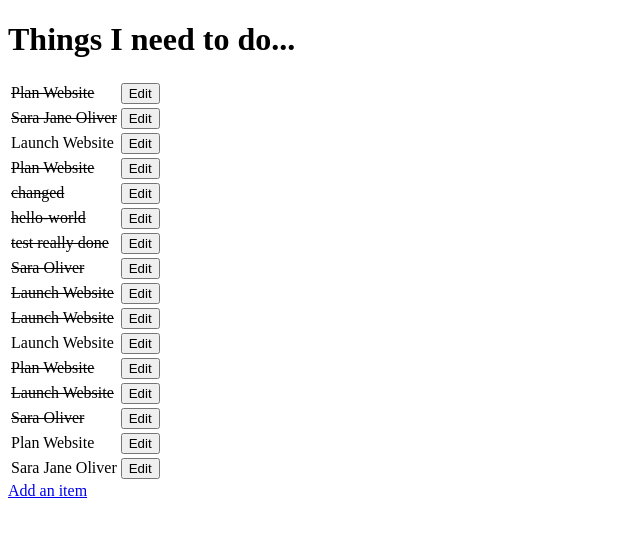
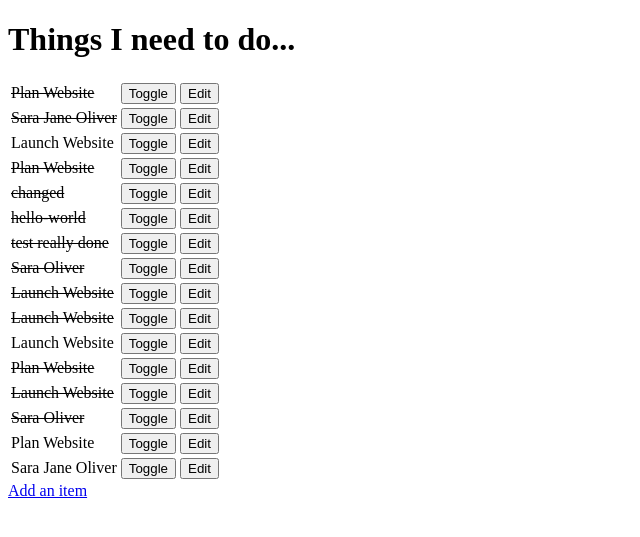
Before and after one commit to SOliv1/django-todo_project, a Django app: page / in a window 1280 px wide. Shown: the top 537 px of the page, without its empty margins (0-640 px from the left). Run offline with Django 3.2, Linux system fonts and the light colour scheme; data comes from the database, SQL or seed files in the repository; both versions use the stored data as it was after the commit.

Commit message:
add toggle btn

```diff
--- a/django_todo/urls.py
+++ b/django_todo/urls.py
@@ -15,12 +15,12 @@ Including another URLconf
 """
 from django.conf.urls import url
 from django.contrib import admin
-from todo.views import get_todo_list, create_an_item, edit_an_item
-
+from todo.views import get_todo_list, create_an_item, edit_an_item, toggle_status
 
 urlpatterns = [
     url(r'^admin/', admin.site.urls),
     url(r'^$', get_todo_list),
     url(r'^add$', create_an_item),
-    url(r'^edit/(?P<id>\d+)$', edit_an_item)
+    url(r'^edit/(?P<id>\d+)$', edit_an_item),
+    url(r'^toggle/(?P<id>\d+)$', toggle_status)
 ]
--- a/todo/templates/todo_list.html
+++ b/todo/templates/todo_list.html
@@ -19,6 +19,13 @@
                 {% endif %}
 
                 <td>
+                    <form method="POST" action="toggle/{{ item.id }}">
+                    {% csrf_token %}
+                        <input type="submit" value="Toggle">
+                    </form>
+                </td>
+
+                <td>
                     <form method="GET" action="edit/{{ item.id }}">
                         <input type="submit" value="Edit">
                     </form>
--- a/todo/views.py
+++ b/todo/views.py
@@ -34,3 +34,10 @@ def edit_an_item(request, id):
     else:
         form = ItemForm(instance=item)
     return render(request, "item_form.html", {'form': form})
+
+
+def toggle_status(request, id):
+    item = get_object_or_404(Item, pk=id)
+    item.done = not item.done
+    item.save()
+    return redirect(get_todo_list)
```
Also changed, not shown: db.sqlite3.
